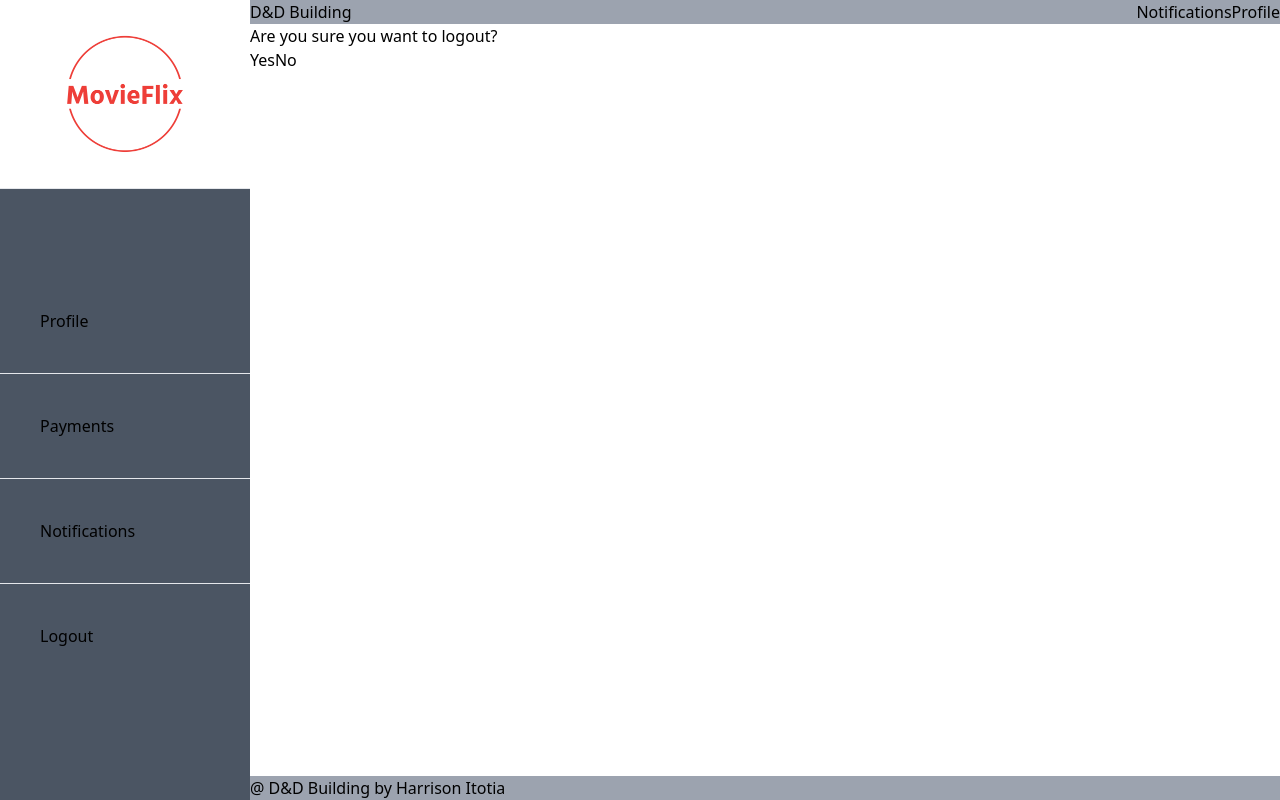
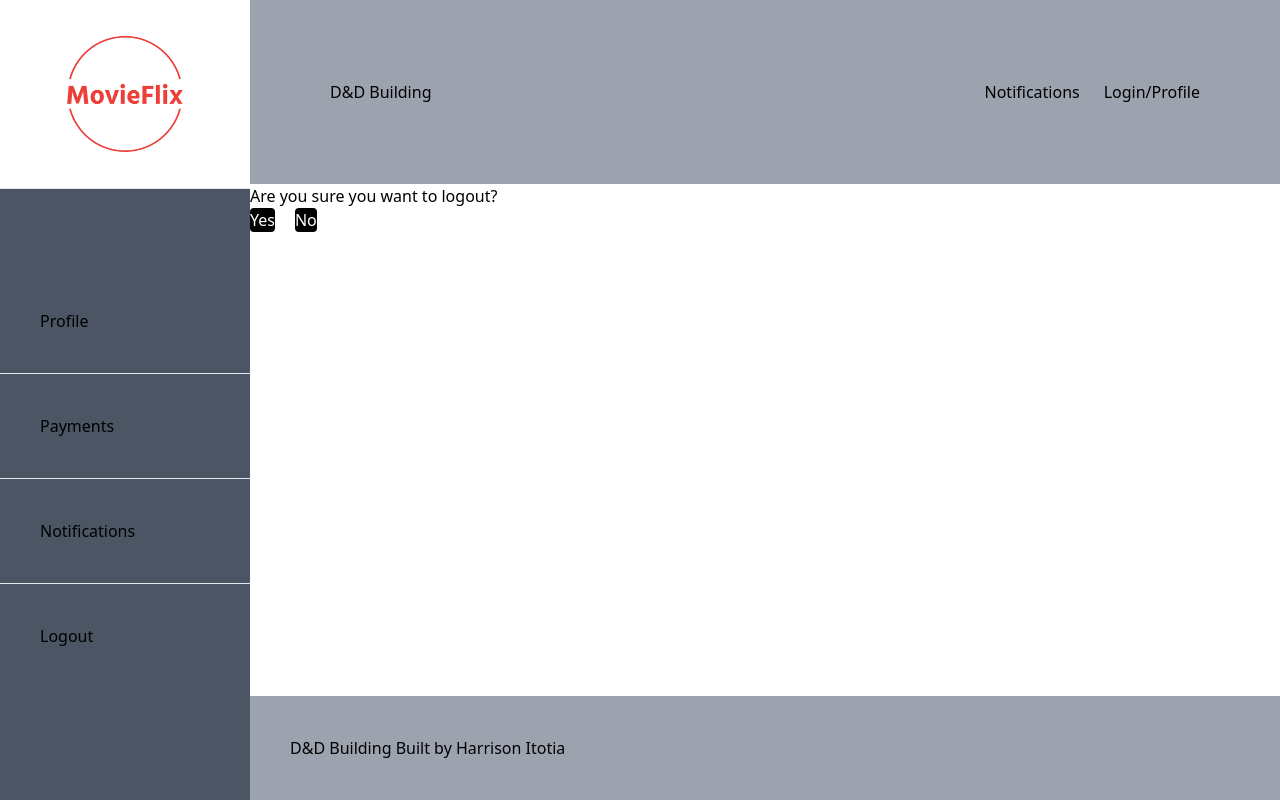
Before and after one commit to D-and-D-Building/website, a React (Vite) app: page /logout in a window 1280 px wide. Built offline with nearby package versions, Linux system fonts and the light colour scheme.

Commit message:
install react router dom, style pages

```diff
--- a/package.json
+++ b/package.json
@@ -14,7 +14,7 @@
     "classnames": "^2.3.2",
     "react": "^18.2.0",
     "react-dom": "^18.2.0",
-    "react-router-dom": "^6.16.0"
+    "react-router-dom": "^6.18.0"
   },
   "devDependencies": {
     "@types/react": "^18.2.15",
--- a/src/components/Footer.jsx
+++ b/src/components/Footer.jsx
@@ -1,9 +1,7 @@
-import React from 'react'
-
 export const Footer = () => {
   return (
-    <div className='bg-gray-400'>
-      <h4>@ D&D Building by Harrison Itotia</h4>
+    <div className='bg-gray-400 p-10'>
+      <h4>D&D Building <span>Built by Harrison Itotia</span></h4>
     </div>
   )
 }
--- a/src/components/Header.jsx
+++ b/src/components/Header.jsx
@@ -1,16 +1,33 @@
-import React from 'react'
+import { NavLink } from "react-router-dom";
 
 export const Header = () => {
   return (
-    <div className='flex justify-between bg-gray-400'>
+    <div className='flex justify-between bg-gray-400 p-20'>
       <div className="">
         <h1>D&D Building</h1>
       </div>
 
 
-      <div className="flex">
-        <h5>Notifications</h5>
-        <h5>Profile</h5>
+      <div className="space-x-6">
+        <NavLink
+          to="/notifications"
+          className={({ isActive, isPending }) =>
+            isPending ? "pending" : isActive ? "active" : ""
+          }
+        >
+          Notifications
+        </NavLink>
+
+        <NavLink
+          to="/profile"
+          className={({ isActive, isPending }) =>
+            isPending ? "pending" : isActive ? "active" : ""
+          }
+        >
+          Login/Profile
+        </NavLink>
+
+
       </div>
     </div>
   )
--- a/src/pages/Home.jsx
+++ b/src/pages/Home.jsx
@@ -1,4 +1,3 @@
-import React from 'react'
 import { Layout } from '../components/Layout'
 
 export const Home = () => {
--- a/src/pages/Logout.jsx
+++ b/src/pages/Logout.jsx
@@ -7,8 +7,8 @@ export const Logout = () => {
       <h1>Are you sure you want to logout?</h1>
 
       <div className="">
-        <button type='submit'>Yes</button>
-        <button type='submit'>No</button>
+        <button type='submit' className='mr-5 bg-black rounded text-white'>Yes</button>
+        <button type='submit' className='bg-black rounded text-white'>No</button>
       </div>
 
     </Layout>
--- a/src/pages/Payment.jsx
+++ b/src/pages/Payment.jsx
@@ -2,6 +2,11 @@ import React from 'react'
 
 export const Payment = () => {
   return (
-    <div>How to pay</div>
+    <>
+      <h1>How to pay</h1>
+
+    </>
+
+
   )
 }
--- a/src/pages/Payments.jsx
+++ b/src/pages/Payments.jsx
@@ -1,12 +1,17 @@
-import React from 'react'
+import React, { useState } from 'react'
 import { Layout } from '../components/Layout'
 import { Payment } from './Payment'
 import { Receipts } from './Receipts'
 
 export const Payments = () => {
+  const [value, setValue] = useState("")
+
+
   return (
     <Layout>
       <div className="flex justify-around">
+        <button type='button' >How to pay</button>
+        <button type="button" >Receipts</button>
         <Payment/>
         <Receipts/>
       </div>
```
Also changed, not shown: 1 other file (tests, documents, lock files or other folders).
